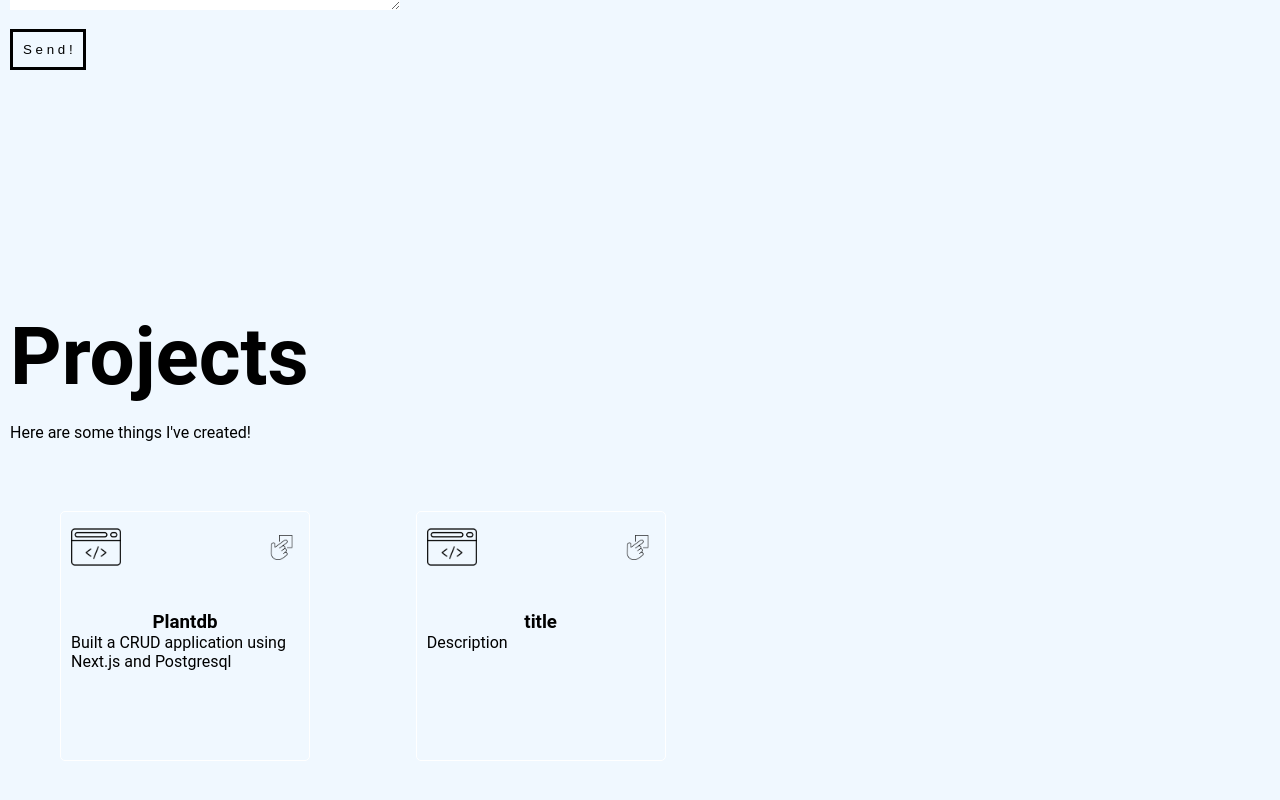
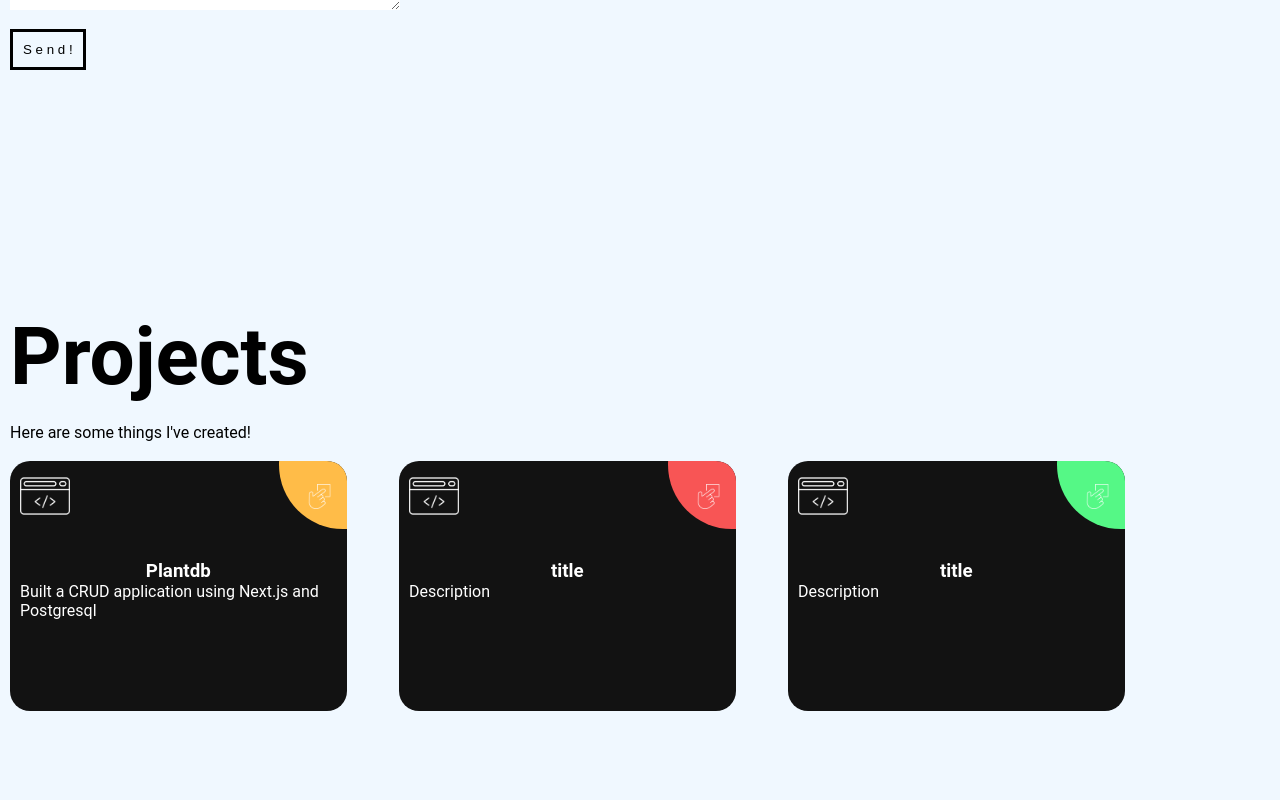
Before and after one commit to codehoover/personal_webpage, a Next.js app: page / in a window 1280 px wide. Shown: the part 2200-3000 px from the top of the page. Built offline with nearby package versions, Linux system fonts and the light colour scheme.

Commit message:
styling project cards

```diff
--- a/src/pages/main.js
+++ b/src/pages/main.js
@@ -202,16 +202,17 @@ export default function Main() {
 
                         <div className="project_grid">
                             <div className="project_card">
+                            <div className="pro_bg"></div>
                                 <div className="card_inner">
 
                                     <div className="project_header">
                                         <div className="project_folder">
-                                            <Image src={clicked ? "/web_light.png":"/web_dark.png"} width={50} height={50} alt="project link"/>
+                                            <Image src={"/web_light.png"} width={50} height={50} alt="project link"/>
                                         </div>
 
                                         <div className="project_link">
                                             <a href="https://github.com/codehoover/plantdb" target="_blank">
-                                                <Image src={clicked ? "/link_light.png":"/link_dark.png"} width={25} height={25} alt="project link"/>
+                                                <Image src={ "/link_light.png"} width={25} height={25} alt="project link"/>
                                             </a>
                                         </div>
                                     </div>
@@ -224,16 +225,17 @@ export default function Main() {
                             </div>
 
                             <div className="project_card">
+                                <div className="pro_bg"></div>
                                 <div className="card_inner">
 
                                     <div className="project_header">
                                         <div className="project_folder">
-                                            <Image src={clicked ? "/web_light.png":"/web_dark.png"} width={50} height={50} alt="project link"/>
+                                            <Image src={"/web_light.png"} width={50} height={50} alt="project link"/>
                                         </div>
 
                                         <div className="project_link">
                                             <a href="https://github.com/codehoover/plantdb" target="_blank">
-                                                <Image src={clicked ? "/link_light.png":"/link_dark.png"} width={25} height={25} alt="project link"/>
+                                                <Image src={"/link_light.png"} width={25} height={25} alt="project link"/>
                                             </a>
                                         </div>
                                     </div>
@@ -244,6 +246,31 @@ export default function Main() {
 
                                 </div>
                             </div>
+
+                            <div className="project_card">
+                                <div className="pro_bg"></div>
+                                <div className="card_inner">
+
+                                    <div className="project_header">
+                                        <div className="project_folder">
+                                            <Image src={"/web_light.png"} width={50} height={50} alt="project link"/>
+                                        </div>
+
+                                        <div className="project_link">
+                                            <a href="https://github.com/codehoover/plantdb" target="_blank">
+                                                <Image src={"/link_light.png"} width={25} height={25} alt="project link"/>
+                                            </a>
+                                        </div>
+                                    </div>
+
+                                    <h3 className="project_title"> title</h3>
+
+                                    <p className="project_body"> Description</p>
+
+                                </div>
+                            </div>
+
+
 
 
 
--- a/src/styles/main.css
+++ b/src/styles/main.css
@@ -40,7 +40,7 @@ html{
 }
 
 #projects{
-    height: 900px;
+    height: 1200px;
     padding-bottom: 10px;
     position: relative;
     container-type: size;
@@ -57,6 +57,10 @@ html{
         font-size: 0.7em
     }
 
+}
+.contactme_header{
+    display: flex;
+    align-items: center;
 }
 .red{
     color: rgb(248, 85, 85);
@@ -168,6 +172,7 @@ input:invalid:focus{
     transition: 0.5s;
     color: black;
     display: grid;
+
 }
 
 .dark-mode{
@@ -435,31 +440,54 @@ input:invalid:focus{
 
 .project_grid{
     display: grid;
-    margin: 50px;
+
     grid-template-columns: repeat(auto-fill, minmax(300px,1fr));
     gap: 15px;
+    color: white;
+
 
 }
 
 /* project cards */
 .project_card{
-    background-color: transparent;
-    width: 250px;
+    background: #121212;
+    background-size: 200%;
+    width: 90%;
     height: 250px;
-    border-radius: 5px;
+    border-radius: 20px;
     padding: 10px;
-    border: 1px white solid;
+    position: relative;
+
     display: inline-block;
     transition: 0.5s;
+
+    overflow: hidden;
 }
-.card_inner{
+.pro_bg{
+    height: 128px;
+    width: 128px;
+    background-color: #ffbc48;
+    position: absolute;
+    top: -60px;
+    right: -60px;
+    z-index: 1;
+    border-radius: 50%;
 
+    transition: .5s ease;
 
+}
+.project_card:nth-child(2n) .pro_bg{
+    background-color: rgb(248, 85, 85);
+}
+.project_card:nth-child(3n) .pro_bg{
+    background-color: rgb(85, 248, 134);
 }
 .project_header{
     display: flex;
     justify-content: space-between;
     align-items: center;
+    position: relative;
+    z-index: 2;
     margin-bottom: 35px;
 }
 .project_link{
@@ -473,16 +501,25 @@ input:invalid:focus{
 .project_title{
     font-weight: bolder;
     text-align: center;
+    position: relative;
+    overflow: hidden;
+    z-index: 2;
 }
 
 .project_body{
+    position: relative;
+    z-index: 2;
 
 }
 
-.project_card:hover{
-    transform: translateY(-5px);
+.project_card:hover .pro_bg{
+
+    transform: scale(10);
     transition: 0.5s;
+    overflow: hidden;
 }
+
+
 .footer{
     font-size: 12px;
     display: block;
```
